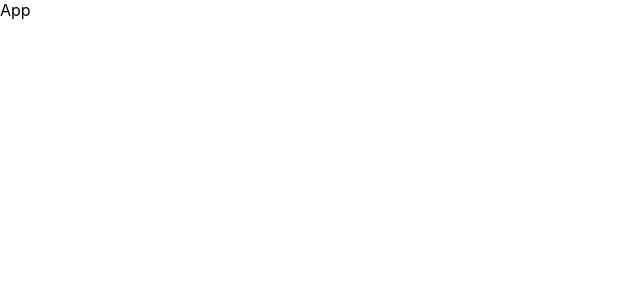
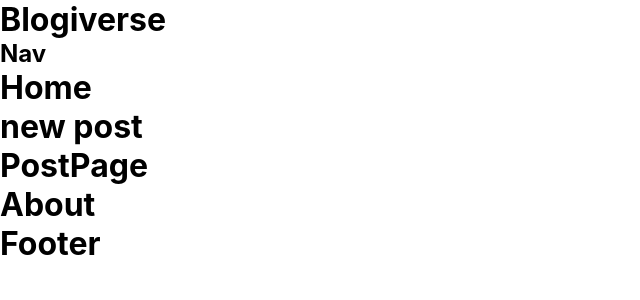
Before and after one commit to 0xprasanth/blogiverse, a React (Create React App) app: page / in a window 1280 px wide. Shown: the top 300 px of the page, without its empty margins (0-640 px from the left). Built offline with nearby package versions, Linux system fonts and the light colour scheme; the HTML template or start-up script is replaced by a standard one.

Commit message:
feat(app): Add  and display component

```diff
--- a/src/App.js
+++ b/src/App.js
@@ -14,7 +14,14 @@ import PostPage from "./components/PostPage";
 function App() {
   return (
     <div className="App">
-      App
+      <Header />
+      <Nav />
+      <Home />
+      <NewPost />
+      <PostPage />
+      <About />
+      <Footer  />
+
     </div>
   );
 }
```
